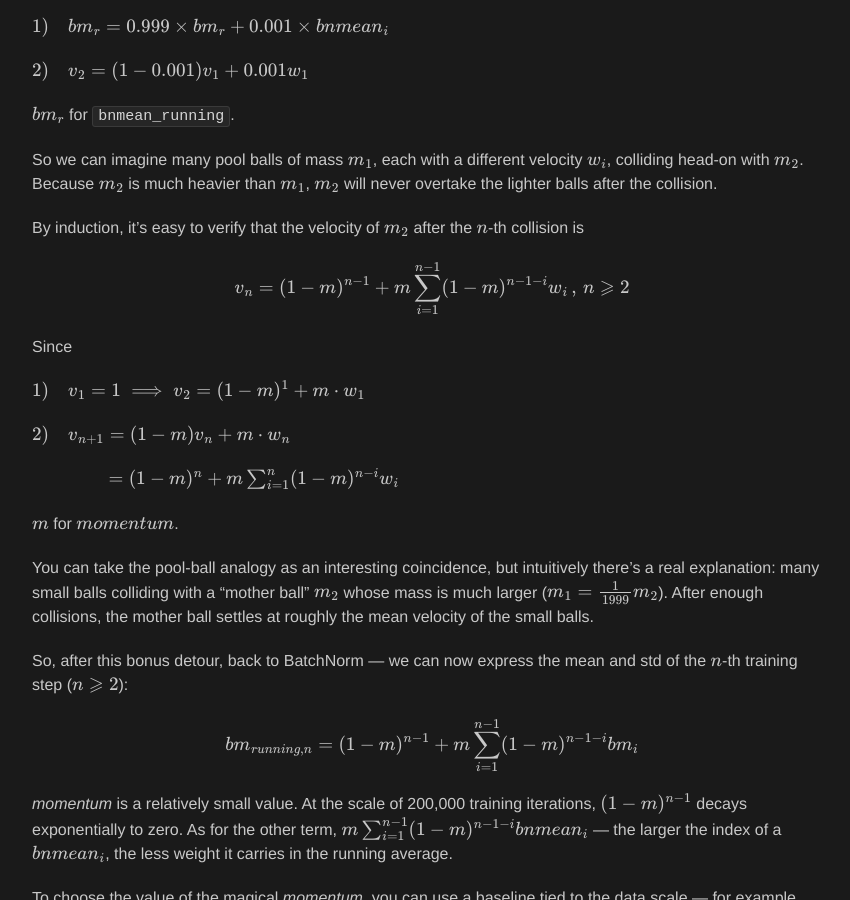
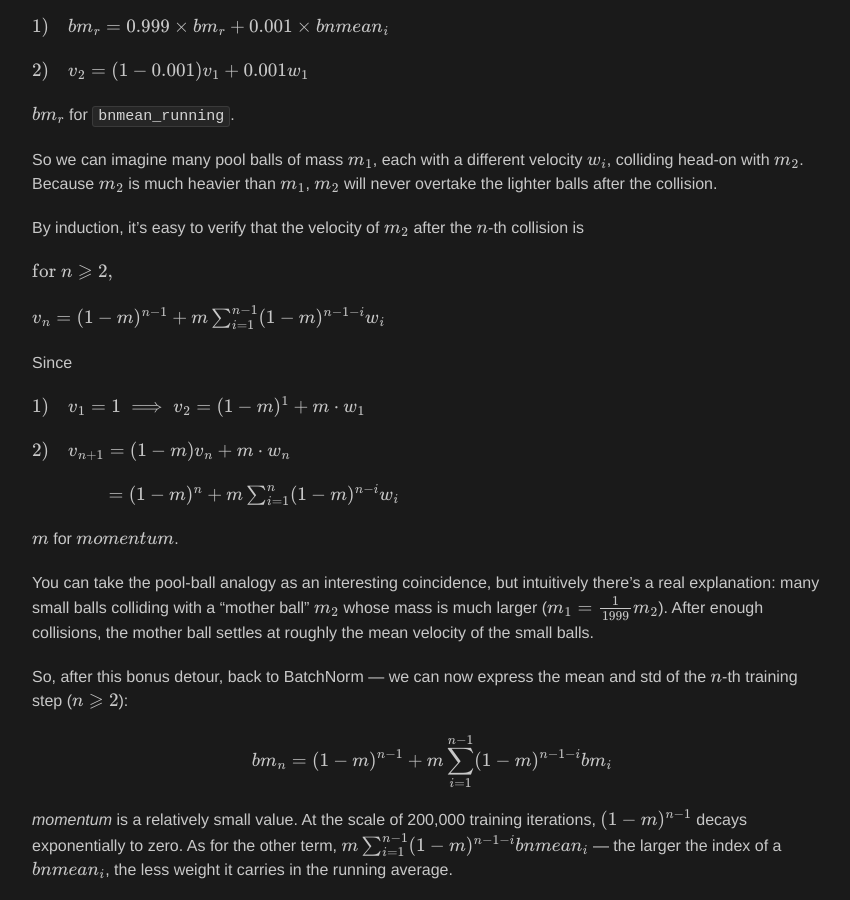
Before and after one commit to telingc/telingc.github.io, a Jekyll site: the page built from _posts/2026-08-19-noob-neural-nets.md, in a window 1280 px wide and 900 px high, scrolled down 13249 px. Shown: the whole window, without its empty margins (208-1058 px from the left). Built offline with Jekyll 4.4.1, drawn with Linux system fonts in a browser that asks for light colours; formulas are drawn with MathJax 3; comment, search, counter and statistics services are not loaded.

Commit message:
fix: format issues.

```diff
--- a/_posts/2026-08-19-noob-neural-nets.md
+++ b/_posts/2026-08-19-noob-neural-nets.md
@@ -410,7 +410,9 @@ So we can imagine many pool balls of mass $m_1$, each with a different velocity
 
 By induction, it's easy to verify that the velocity of $m_2$ after the $n$-th collision is
 
-$$v_n = (1-m)^{n-1} + m\sum_{i=1}^{n-1}(1-m)^{n-1-i}w_i\, , \, n\geqslant 2$$
+$\text{for }n\geqslant 2,$
+
+$v_n = (1-m)^{n-1} + m\sum_{i=1}^{n-1}(1-m)^{n-1-i}w_i$
 
 Since
 
@@ -426,7 +428,7 @@ You can take the pool-ball analogy as an interesting coincidence, but intuitivel
 
 So, after this bonus detour, back to BatchNorm — we can now express the mean and std of the $n$-th training step ($n \geqslant 2$):
 
-$$bm_{running,n} = (1-m)^{n-1} + m\sum_{i=1}^{n-1}(1-m)^{n-1-i}bm_i$$
+$$bm_{n} = (1-m)^{n-1} + m\sum_{i=1}^{n-1}(1-m)^{n-1-i}bm_i$$
 
 *momentum* is a relatively small value. At the scale of 200,000 training iterations, $(1-m)^{n-1}$ decays exponentially to zero. As for the other term, $m\sum_{i=1}^{n-1}(1-m)^{n-1-i}bnmean_i$ — the larger the index of a $bnmean_i$, the less weight it carries in the running average.
 
```
